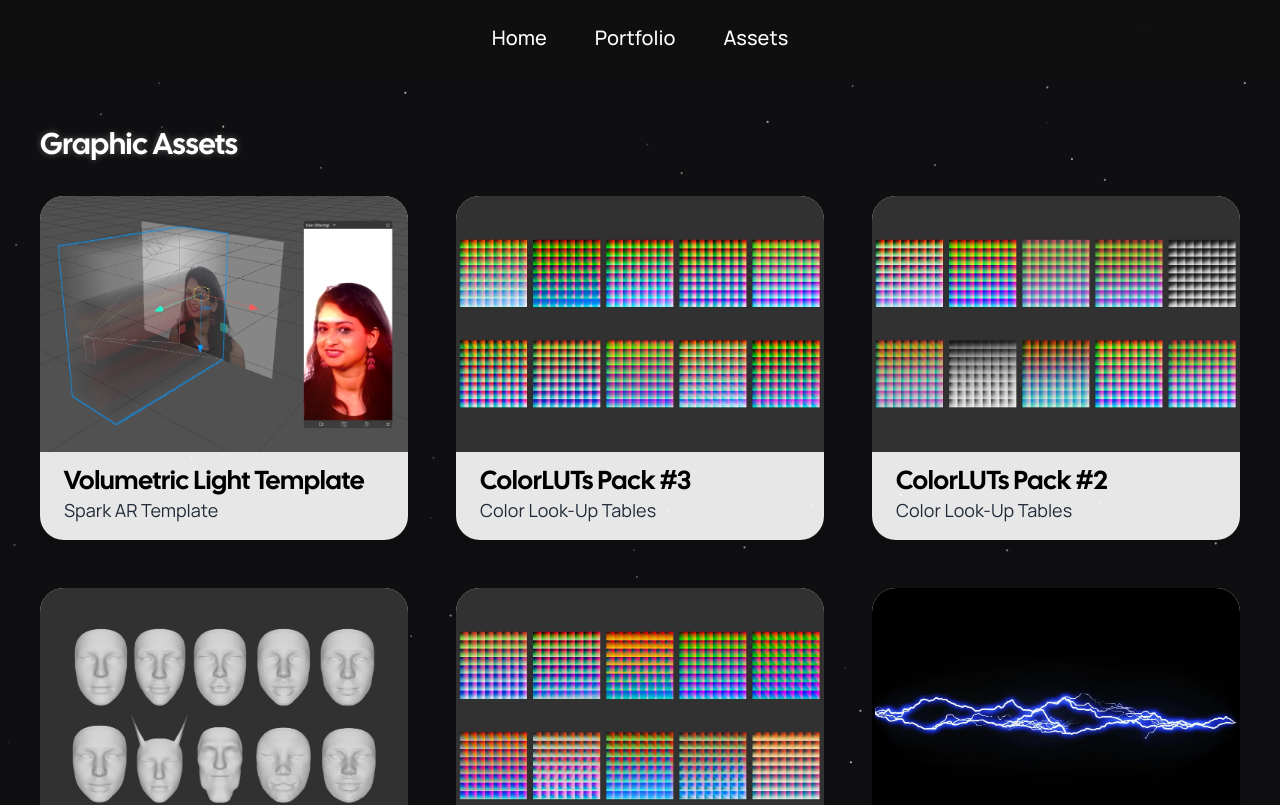
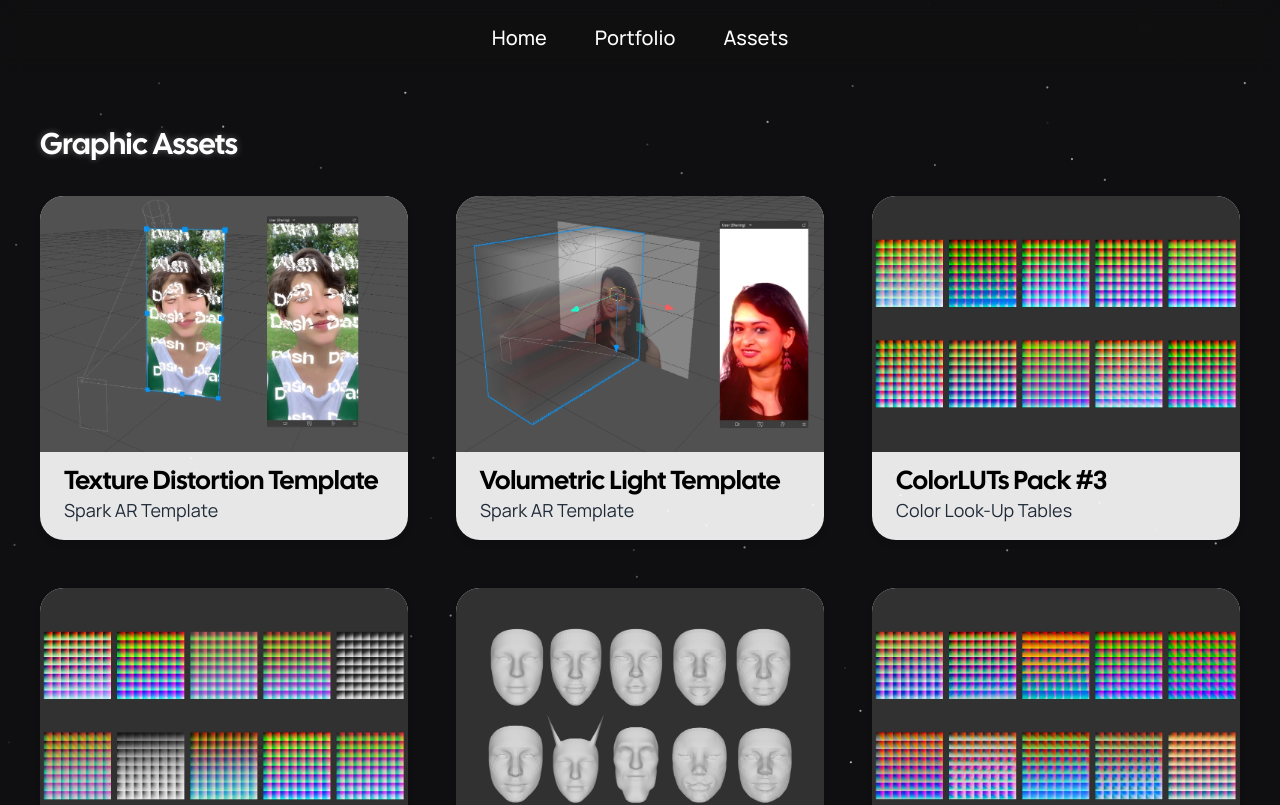
Before and after one commit to xicko/dashnyam, a Next.js app: page /assets in a window 1280 px wide. Shown: the top 805 px of the page. Built offline with nearby package versions, Linux system fonts and the light colour scheme.

Commit message:
Added TextureDistortion Template asset

```diff
--- a/pages/assets.tsx
+++ b/pages/assets.tsx
@@ -18,11 +18,19 @@ export const metadata: Metadata = {
 const GraphicAssetsPage: React.FC = () => {
   // Sample data for graphic assets
   const graphicAssets = [
-    // { id: '8', title: 'Graphic 8', previewUrl: '/null.webp', shortDescription:'Description 8', fullDescription: 'Lorem ipsum dolor sit amet, consectetur adipiscing elit, sed do eiusmod tempor incididunt ut labore et dolore magna aliqua. Ut enim ad minim veniam, quis nostrud exercitation ullamco laboris nisi ut aliquip ex ea commodo consequat. Duis aute irure dolor in reprehenderit in voluptate velit esse cillum dolore eu fugiat nulla pariatur. Excepteur sint occaecat cupidatat non proident, sunt in culpa qui officia deserunt mollit anim id est laborum.', downloadUrl: '/pathto4' },
-    // { id: '7', title: 'Graphic 7', previewUrl: '/null.webp', shortDescription:'Description 7', fullDescription: 'Description 7', downloadUrl: '/pathto4' },
-    // { id: '6', title: 'Graphic 6', previewUrl: '/null.webp', shortDescription:'Description 6', fullDescription: 'Description 6', downloadUrl: '/pathto4' },
-    // { id: '5', title: 'Graphic 5', previewUrl: '/null.webp', shortDescription:'Description 5', fullDescription: 'Description 5', downloadUrl: '/pathto4' },
-    // { id: '4', title: 'Graphic 4', previewUrl: '/null.webp', shortDescription:'Description 4', fullDescription: 'Description 4', downloadUrl: '/pathto4' },
+
+
+
+    {
+      id: "7",
+      title: "Texture Distortion Template",
+      previewImg: "/assets/TextureDistortion.webp",
+      fullImg: "/assets/fullimg/texturedistortion.webp",
+      shortDescription: "Spark AR Template",
+      fullDescription:
+        "Contains 1x Texture Distortion Template for Spark AR, 1x Texture Distortion Patch, alongside with a Demo Texture. How to Use: Download the .zip file, open the .arprojpkg file in Spark AR, and modify the template to your liking. Replace the demo texture (REPLACEME.png) with your own texture.",
+      downloadUrl: "https://dl.dashnyam.com/TextureDistortion-dashnyam.zip",
+    },
     {
       id: "6",
       title: "Volumetric Light Template",
@@ -157,11 +165,11 @@ const GraphicAssetsPage: React.FC = () => {
                   />
                 </div>
 
-                <h2 className="font-[CalSans] md:text-[26px] text-xl text-black font-bold md:mt-4 mt-3 px-6">
+                <h2 className="font-[CalSans] md:text-[26px] text-xl text-black font-bold md:mt-4 mt-3 md:px-6 px-5">
                   {asset.title}
                 </h2>
 
-                <p className="text-gray-800 md:text-lg px-6">{asset.shortDescription}</p>
+                <p className="text-gray-800 md:text-lg md:px-6 px-5">{asset.shortDescription}</p>
               </div>
             </div>
             </AnimatedComponent>
```
Also changed, not shown: public/assets/TextureDistortion.webp (added), public/assets/fullimg/texturedistortion.webp (added).
